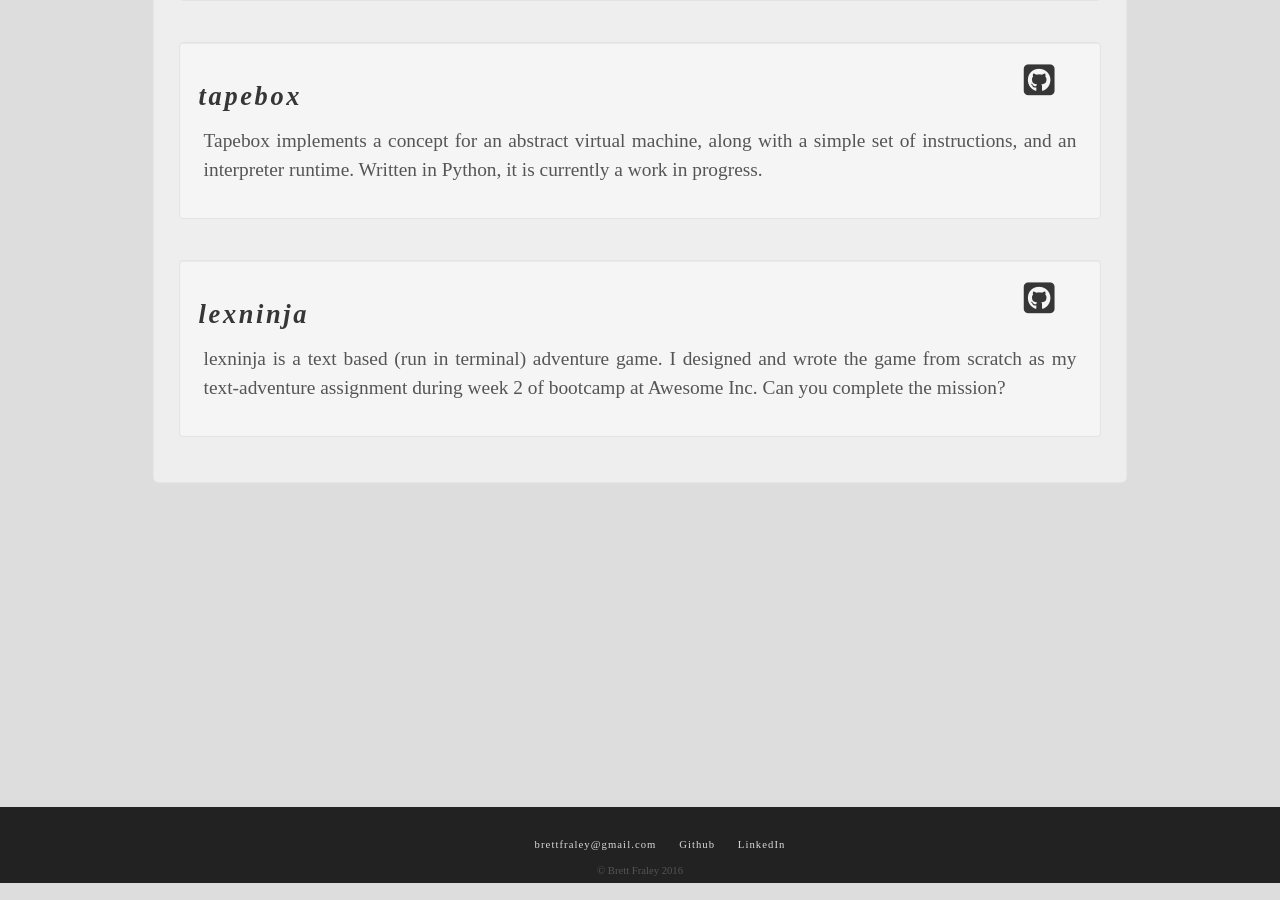
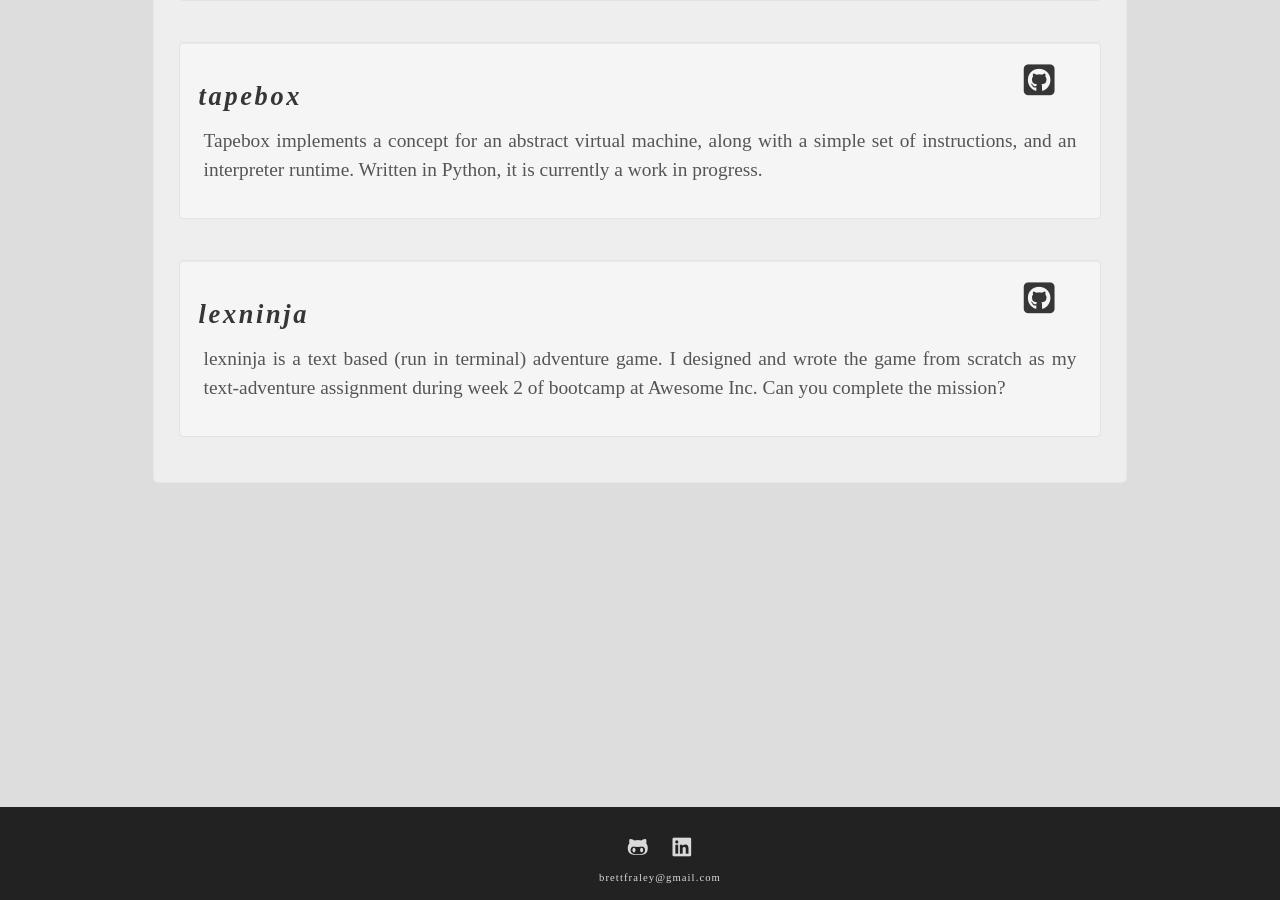
Before and after one commit to bFraley/bFraley.github.io, a Jekyll site: the page built from index.html, in a window 1280 px wide and 900 px high, scrolled down 728 px. Built offline with Jekyll 4.4.1, drawn with Linux system fonts in a browser that asks for light colours; nearby versions of some CDN libraries; some web fonts are replaced.

Commit message:
resolves #3 - add icons to footer

```diff
--- a/_includes/footer.html
+++ b/_includes/footer.html
@@ -11,12 +11,19 @@
 
     <section class="social-links">
         <ul>
+          <li><a href="https://github.com/bFraley">
+            <i class="fa fa-github-alt fa-2x" aria-hidden="true"></i>
+          </a></li>
+
+          <li><a href="http://linkedin.com/in/bFraley">
+            <i class="fa fa-linkedin-square fa-2x" aria-hidden="true"></i>
+          </a></li>
+        </ul>
+        <ul>
             <li><a href="mailto:brettfraley@gmail.com">brettfraley@gmail.com</a></li>
-            <li><a href="https://github.com/bFraley">Github</a></li>
-            <li><a href="http://linkedin.com/in/bFraley">LinkedIn</a></li>
         </ul>
     </section>
-&copy; Brett Fraley 2016</footer>
+</footer>
 
 <!-- Google Analytics -->
   <script>
```
Also changed, not shown: 4 other files.
